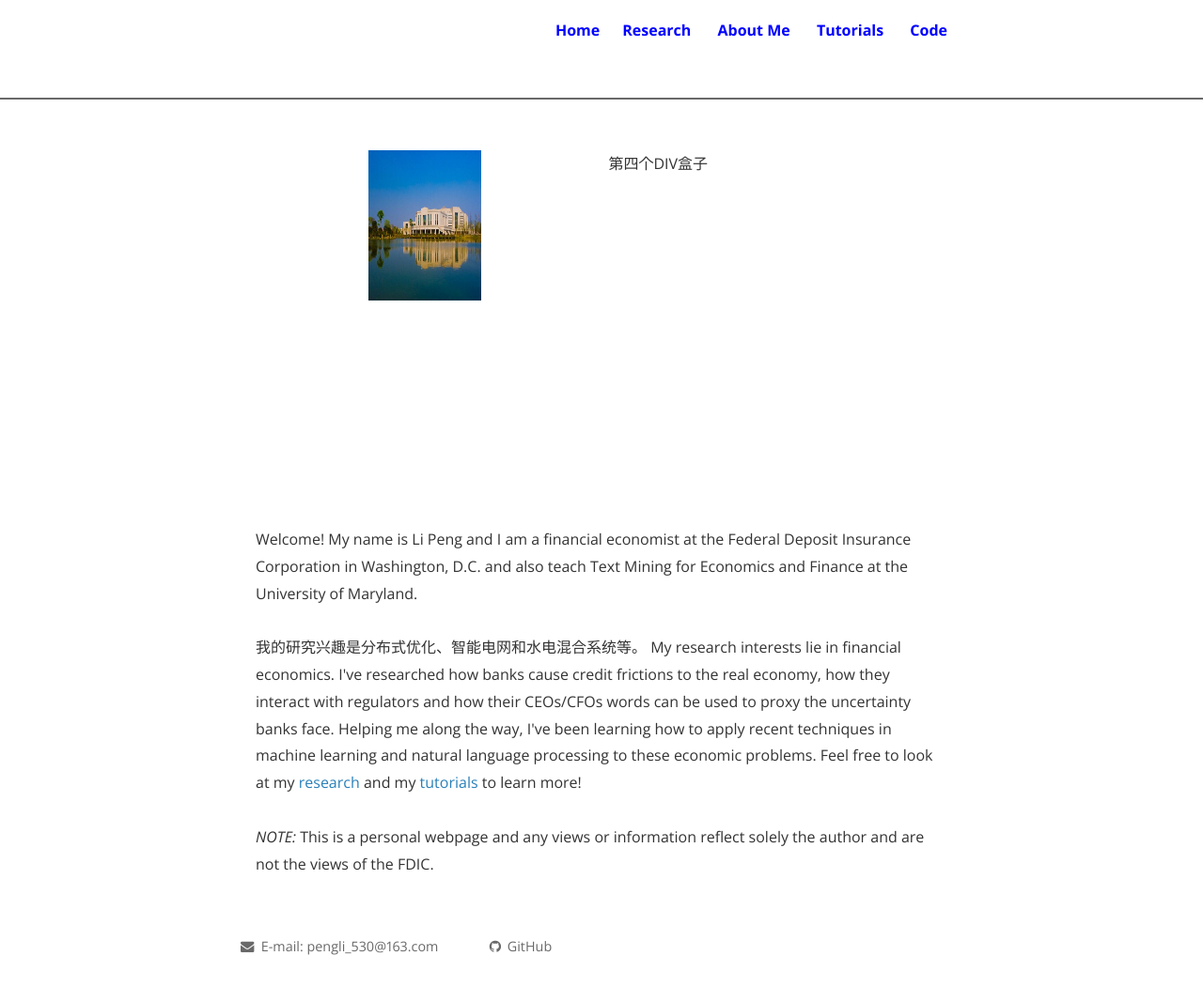
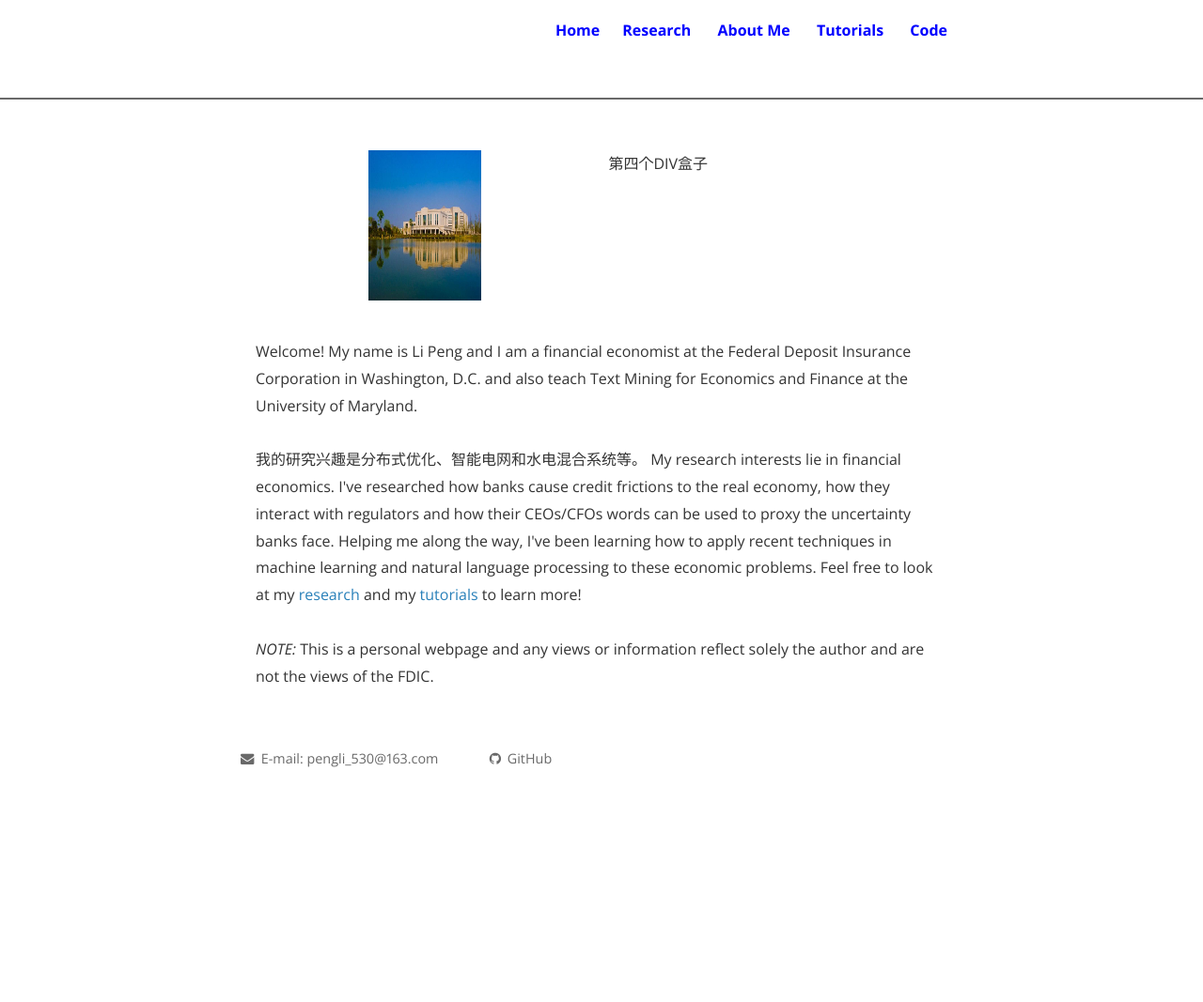
Before and after one commit to lp48280421/lp48280421.github.io, a Jekyll site: the page built from index.html, in a window 1280 px wide. Shown: the whole page at 94% size. Built offline with Jekyll 4.4.1, drawn with Linux system fonts in a browser that asks for light colours; nearby versions of some CDN libraries; the list of posts is cut into pages by our own code; comment, search, counter and statistics services are not loaded; a style sheet for code colours, icons or effects is not loaded; after the commit the page ends 900 px from its top, so only the background shows below that.

Commit message:
Update index.html

```diff
--- a/index.html
+++ b/index.html
@@ -14,8 +14,8 @@ layout: page
 
  </head>
  <style>
-.div-c{ float:left;height:400px;width:49%;border:0px solid #F00}
-.div-d{ float:right;height:400px;width:49%;border:0px solid #000}
+.div-c{ float:left;height:200px;width:49%;border:0px solid #F00}
+.div-d{ float:right;height:200px;width:49%;border:0px solid #000}
 </style>
 </head>
 <body>
```
